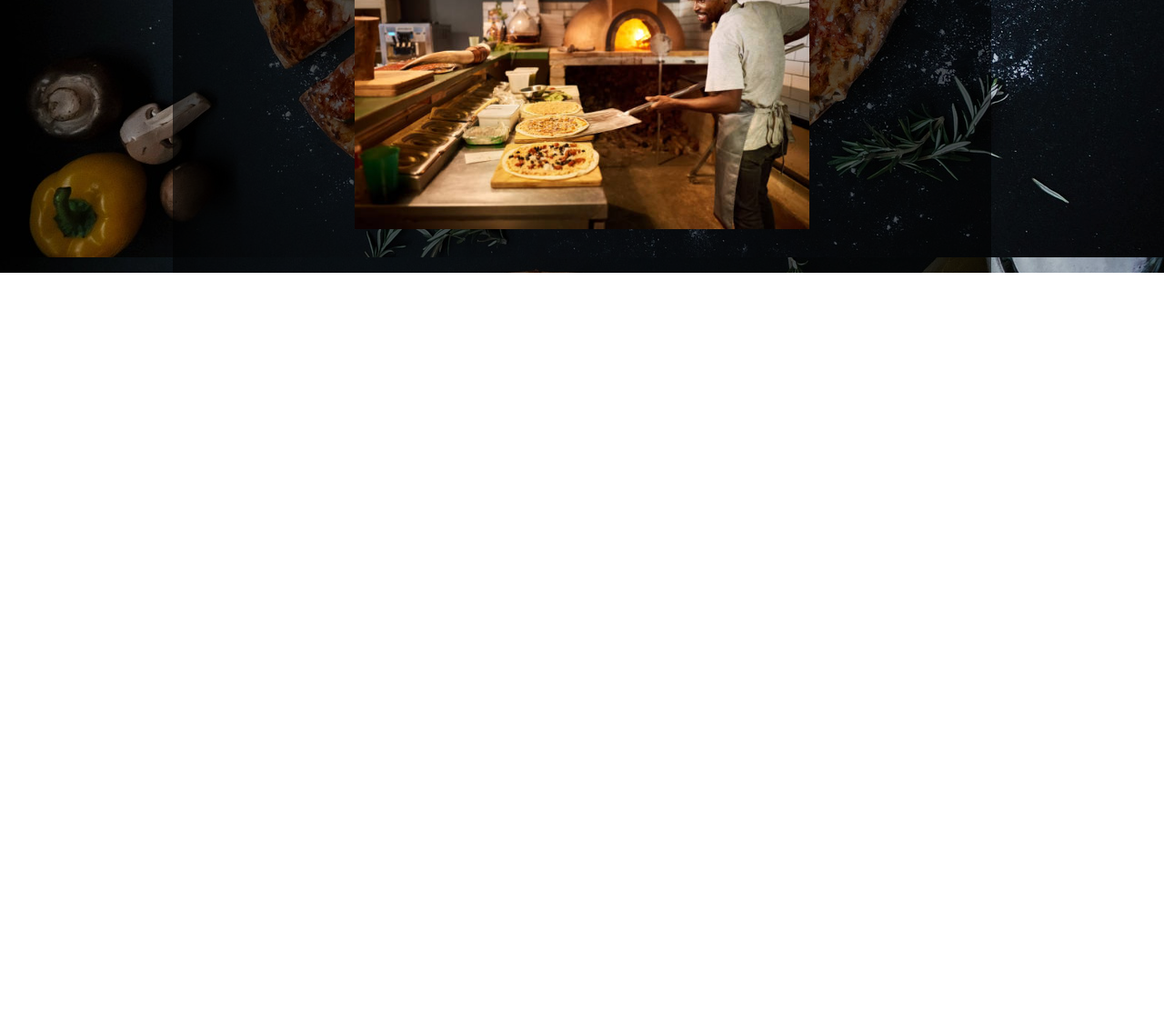
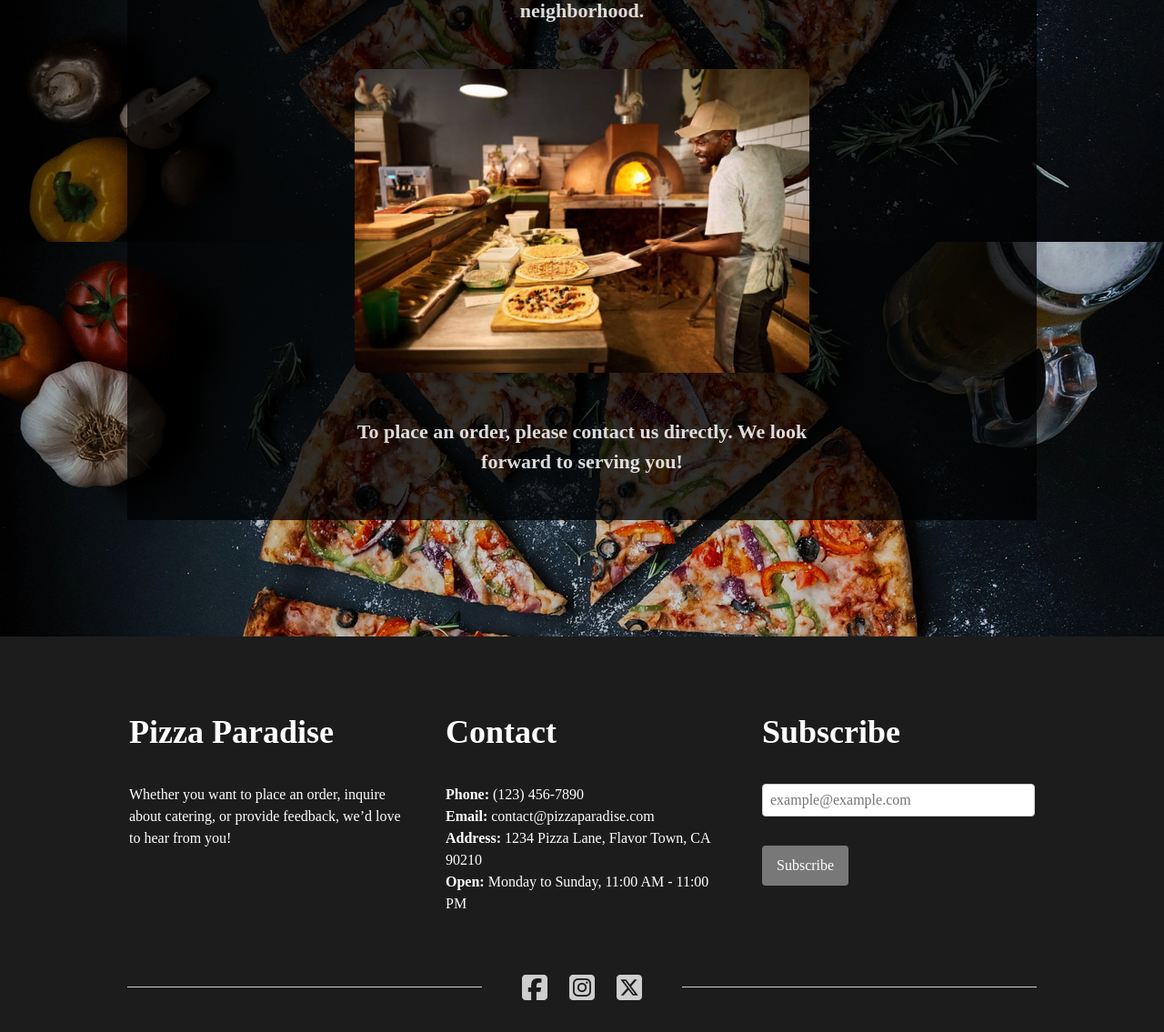
Before and after one commit to tkrizak/restaurant-page, a website built with webpack: page src/index.html in a window 1280 px wide. Shown: the part 570-1705 px from the top of the page at 91% size. Before the commit the page ends 870 px from the top, so only its background shows below. Built offline with nearby package versions, Linux system fonts and the light colour scheme; a web font is replaced by a local one.

Commit message:
add foote, change header to transparent, change element styling, add more elements with JS

```diff
--- a/package.json
+++ b/package.json
@@ -14,6 +14,7 @@
     "html-loader": "^5.1.0",
     "html-webpack-plugin": "^5.6.0",
     "style-loader": "^4.0.0",
+    "url-loader": "^4.1.1",
     "webpack": "^5.94.0",
     "webpack-cli": "^5.1.4",
     "webpack-dev-server": "^5.0.4"
--- a/src/home.js
+++ b/src/home.js
@@ -1,6 +1,9 @@
 import restaurant from './images/restaurant.jpg';
 
 export function loadHome(contentDiv) {
+  const contentHome = document.createElement('div');
+  contentHome.classList.add('content-home');
+
   const h1 = document.createElement('h1');
   h1.textContent = 'Welcome to Pizza Paradise';
 
@@ -14,9 +17,16 @@ export function loadHome(contentDiv) {
     the true taste of Italy, right in the heart of your neighborhood.`;
 
   const restaurantImg = document.createElement('img');
+  restaurantImg.classList.add('restaurant-img');
   restaurantImg.src = restaurant;
 
-  contentDiv.appendChild(h1);
-  contentDiv.appendChild(description);
-  contentDiv.appendChild(restaurantImg);
+  const order = document.createElement('p');
+  order.textContent = `To place an order, please contact us directly. We look forward to serving you!`;
+
+  contentHome.appendChild(h1);
+  contentHome.appendChild(description);
+  contentHome.appendChild(restaurantImg);
+  contentHome.appendChild(order);
+
+  contentDiv.appendChild(contentHome);
 }
--- a/src/index.html
+++ b/src/index.html
@@ -3,15 +3,76 @@
   <head>
     <meta charset="UTF-8" />
     <meta name="viewport" content="width=device-width, initial-scale=1.0" />
-    <title>Restaurant Page</title>
+    <title>Pizza Paradise</title>
+    <script
+      src="https://kit.fontawesome.com/7ff2ea44f7.js"
+      crossorigin="anonymous"
+    ></script>
   </head>
   <body>
     <header class="header">
       <nav class="container nav">
-        <button id="home">Home</button><button id="menu">Menu</button
-        ><button id="about">About</button>
+        <h3>Pizza Paradise</h3>
+        <ul>
+          <li id="home">Home</li>
+          <li id="menu">Menu</li>
+          <li id="about">About</li>
+        </ul>
       </nav>
     </header>
-    <div class="container content" id="content"></div>
+    <main class="main">
+      <div class="container content-container">
+        <div class="content" id="content"></div>
+      </div>
+    </main>
+    <footer class="footer">
+      <div class="container footer-container">
+        <div class="footer-info">
+          <div>
+            <h2>Pizza Paradise</h2>
+            <p>
+              Whether you want to place an order, inquire about catering, or
+              provide feedback, we’d love to hear from you!
+            </p>
+          </div>
+          <div>
+            <h2>Contact</h2>
+            <ul>
+              <li><span>Phone:</span> (123) 456-7890</li>
+              <li><span>Email:</span> contact@pizzaparadise.com</li>
+              <li>
+                <span>Address:</span> 1234 Pizza Lane, Flavor Town, CA 90210
+              </li>
+              <li><span>Open:</span> Monday to Sunday, 11:00 AM - 11:00 PM</li>
+            </ul>
+          </div>
+          <div>
+            <h2>Subscribe</h2>
+            <input type="email" placeholder="example@example.com" />
+            <button>Subscribe</button>
+          </div>
+        </div>
+        <div class="footer-social">
+          <a href="">
+            <i
+              class="fa-brands fa-square-facebook fa-2x"
+              style="color: #cecece"
+            ></i>
+          </a>
+          <a href="">
+            <i
+              class="fa-brands fa-square-instagram fa-2x"
+              style="color: #cecece"
+            ></i>
+          </a>
+          <a href="">
+            <i
+              class="fa-brands fa-square-x-twitter fa-2x"
+              style="color: #cecece"
+            ></i>
+          </a>
+        </div>
+      </div>
+    </footer>
   </body>
 </html>
--- a/src/menu.js
+++ b/src/menu.js
@@ -2,6 +2,21 @@ import margherita from './images/pizzas/margherita.png';
 import pepperoni from './images/pizzas/pepperoni.png';
 
 export function loadMenu(contentDiv) {
+  const menuHeading = document.createElement('div');
+  menuHeading.classList.add('menu-heading');
+
+  const menuTitle = document.createElement('h2');
+  menuTitle.textContent = 'Our Delicious Pizzas';
+
+  const menuParagraph = document.createElement('p');
+  menuParagraph.textContent =
+    'Choose from our wide variety of pizzas made with the freshest ingredients. Each pizza is crafted with care to ensure a delightful experience.';
+
+  menuHeading.appendChild(menuTitle);
+  menuHeading.appendChild(menuParagraph);
+
+  //
+
   const menuGrid = document.createElement('div');
   menuGrid.classList.add('menu-grid');
 
@@ -63,5 +78,6 @@ export function loadMenu(contentDiv) {
     menuGrid.appendChild(menuItem);
   });
 
+  contentDiv.appendChild(menuHeading);
   contentDiv.appendChild(menuGrid);
 }
--- a/src/style.css
+++ b/src/style.css
@@ -1,4 +1,6 @@
 /* styles.css */
+@import url('https://fonts.googleapis.com/css2?family=Quattrocento:wght@400;700&display=swap');
+
 *,
 *::before,
 *::after {
@@ -21,16 +23,98 @@ svg {
 }
 
 body {
-  background: url(./images/pizza-main.jpg) no-repeat center center fixed;
-  background-size: cover;
   color: white;
-  font-family: Arial, sans-serif;
-  margin: 0;
-  min-height: 100vh;
+  font-family: 'Quattrocento', serif;
   position: relative;
 }
 
-body::before {
+h1 {
+  font-size: 4rem;
+  line-height: 1.3;
+  font-weight: 700;
+}
+
+h2 {
+  font-size: 2.25rem;
+  line-height: 1.4;
+  margin-bottom: 2rem;
+  font-weight: 700;
+}
+
+h3 {
+  font-size: 2rem;
+  font-weight: 700;
+}
+
+p {
+  line-height: 1.5;
+}
+
+img {
+  max-width: 100%;
+}
+
+button {
+  font-size: 1rem;
+  background-color: hsl(0, 0%, 47%);
+  padding: 0.8em 1em;
+  color: white;
+  border: none;
+  border-radius: 4px;
+  cursor: pointer;
+}
+
+ul {
+  list-style: none;
+}
+
+.container {
+  width: min(1000px, 100% - 2rem);
+  margin-inline: auto;
+}
+
+/* HEADER */
+
+.header {
+  background: transparent;
+  padding-block: 1.5rem;
+  position: relative;
+  z-index: 2;
+}
+
+.nav {
+  display: flex;
+  gap: 1rem;
+  align-items: center;
+  justify-content: space-between;
+}
+
+.nav ul {
+  display: flex;
+  gap: 1.25rem;
+}
+
+.nav li {
+  font-size: 1.25rem;
+  font-weight: 700;
+  padding: 0.8em 1em;
+  color: white;
+  border: none;
+  border-radius: 4px;
+  cursor: pointer;
+}
+
+/* CONTENT */
+
+.main {
+  background: url(./images/pizza-main.jpg) no-repeat center top fixed;
+  background-size: cover;
+  position: relative;
+  z-index: 1;
+  margin-top: -120px;
+}
+
+.main::before {
   content: '';
   position: absolute;
   top: 0;
@@ -41,63 +125,46 @@ body::before {
   z-index: -1;
 }
 
-h1 {
-  font-size: 4rem;
-}
-
-h2 {
-  font-size: 2rem;
-}
-
-p {
-  font-size: 1.25rem;
-}
-
-img {
-  max-width: 500px;
-}
-
-button {
-  font-size: 1rem;
-  background-color: hsl(0, 0%, 47%);
-  padding: 0.8em 1em;
-  color: white;
-  border: none;
-  cursor: pointer;
-}
-
-.container {
-  width: min(900px, 100% - 2rem);
-  margin-inline: auto;
-}
-
-.header {
-  background: hsl(0, 0%, 0%, 0.5);
-  padding-block: 2rem;
-}
-
-.nav {
-  display: flex;
-  gap: 1rem;
-  align-items: center;
-  justify-content: center;
+.content-container {
+  padding-block: 10.75rem 8rem;
 }
 
 .content {
   text-align: center;
+  padding: 3rem;
+  background: hsl(0, 0%, 0%, 0.75);
+}
+
+.content p {
+  font-size: 1.375rem;
+  font-weight: 700;
+  max-width: 50ch;
+  color: hsl(0, 0%, 100%, 0.85);
+}
+
+.content-home {
   display: flex;
   flex-direction: column;
-  gap: 2rem;
-  margin-block-start: 5rem;
-  padding: 3rem;
   align-items: center;
   justify-content: center;
-  background: hsl(0, 0%, 0%, 0.6);
+  gap: 3rem;
 }
 
-/* HOME */
+/* HOME PAGE */
 
-/* MENU */
+.content .restaurant-img {
+  max-width: 500px;
+  border-radius: 10px;
+}
+
+/* MENU PAGE */
+
+.menu-heading {
+  display: flex;
+  flex-direction: column;
+  align-items: center;
+  margin-bottom: 4rem;
+}
 
 .menu-grid {
   display: grid;
@@ -118,3 +185,79 @@ button {
 .pizza-img {
   max-width: 200px;
 }
+
+/* ABOUT PAGE */
+
+/* FOOTER */
+
+.footer {
+  background: hsl(0, 0%, 11%);
+  border-bottom: 1px solid hsl(0, 0%, 11%);
+}
+
+.footer-container {
+  padding-block: 5rem 2rem;
+}
+
+.footer-info {
+  display: flex;
+  flex-direction: row;
+  align-items: flex-start;
+  justify-content: center;
+  flex-wrap: wrap;
+  gap: 3rem;
+}
+
+.footer-info > div {
+  flex: 1;
+  min-width: 250px;
+  max-width: 300px;
+}
+
+.footer-info li {
+  line-height: 1.5;
+}
+
+.footer-info li span {
+  font-weight: 700;
+}
+
+input[type='email'] {
+  width: 100%;
+  max-width: 300px;
+  padding: 0.5rem;
+  border: 1px solid #cecece;
+  border-radius: 4px;
+  box-sizing: border-box;
+  font-size: 1rem;
+  margin-bottom: 2rem;
+}
+
+.footer-social {
+  display: flex;
+  align-items: center;
+  justify-content: center;
+  position: relative;
+  gap: 1.5rem;
+  margin-top: 4rem;
+}
+
+.footer-social i {
+  cursor: pointer;
+}
+
+.footer-social::before,
+.footer-social::after {
+  content: '';
+  flex: 1;
+  height: 1px;
+  background-color: #cecece;
+}
+
+.footer-social::before {
+  margin-right: 20px;
+}
+
+.footer-social::after {
+  margin-left: 20px;
+}
```
Also changed, not shown: dist/0e9f0b87aab6e56ea3b3.jpg (deleted), dist/293c96e8a540b0945467.png (deleted), dist/ee569eacad04d34f60e0.png (deleted), dist/ef5adf975fd0b0fa3852.jpg (deleted), dist/index.html (deleted), dist/main.js (deleted), 1 other file.
